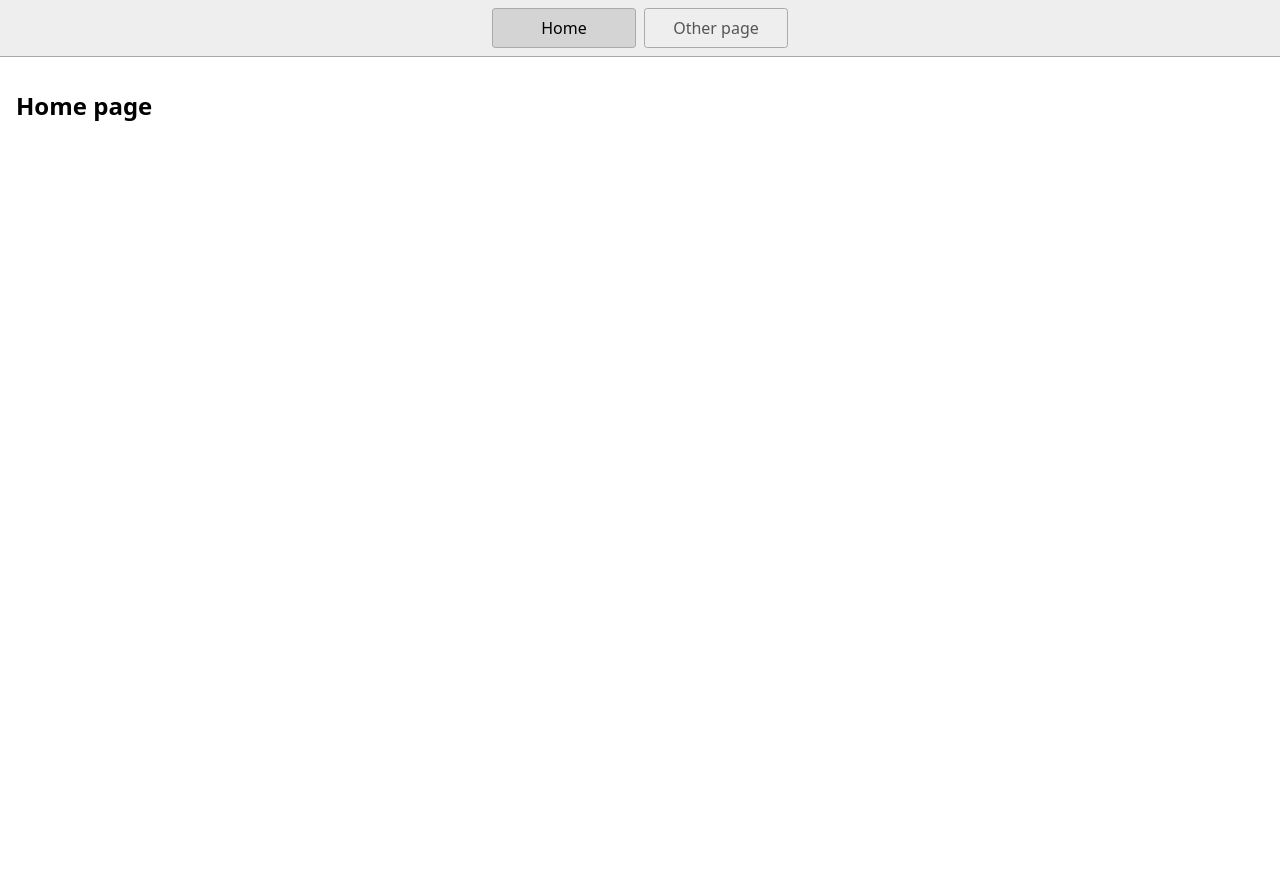
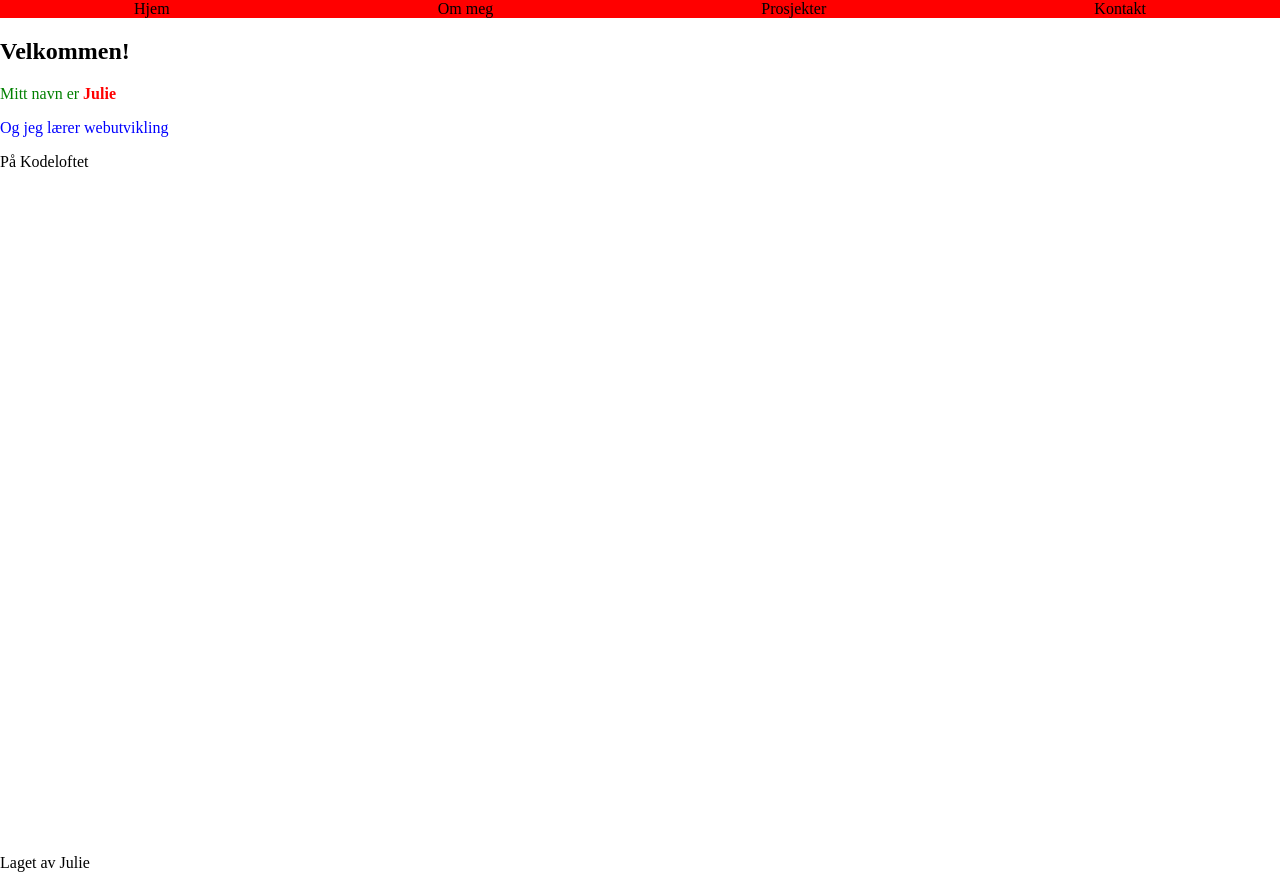
Before and after one commit to JulieKodehode/kodeloftG7_dag3, a website: page index.html in a window 1280 px wide. Shown: the top 882 px of the page. Before the commit the page ends 800 px from the top, so only its background shows below. Drawn offline with Linux system fonts and the light colour scheme.

Commit message:
First commit

```diff
--- a/index.html
+++ b/index.html
@@ -12,12 +12,31 @@
     <script type="module" src="script.js"></script>
   </head>
   <body>
-    <nav>
-      <a href="/" aria-current="page">Home</a>
-      <a href="/page2.html">Other page</a>
-    </nav>
-    <main>
-      <h1>Home page</h1>
+    <header>
+      <nav class="navBar">
+        <ul class="navUl">
+          <li>Hjem</li>
+          <li>Om meg</li>
+          <li>Prosjekter</li>
+          <li>Kontakt</li>
+        </ul>
+      </nav>
+    </header>
+
+    <main class="main">
+      <section>
+        <h1>Velkommen!</h1>
+        <p class="green">Mitt navn er <span class="name">Julie</span></p>
+        <p class="blue">Og jeg lærer webutvikling</p>
+        <p>På Kodeloftet</p>
+      </section>
     </main>
+
+    <footer>
+      <p>Laget av Julie</p>
+      <a href="https://github.com/juliekodehode" target="_blank">
+        <img class="githubIkon" src="github.png" alt="Github icon">
+      </a>
+    </footer>
   </body>
 </html>
--- a/styles.css
+++ b/styles.css
@@ -1,46 +1,45 @@
-* {
-  box-sizing: border-box;
+/* Body */
+body {
+  margin: 0;
 }
 
-body {
-  margin: 0;
-  font-family: system-ui, sans-serif;
-  color: black;
-  background-color: white;
+/* Header*/
+.navBar {
+  background-color: red;
 }
 
-nav {
+.navUl {
   display: flex;
-  flex-wrap: wrap;
+  flex-direction: row;
+  justify-content: space-around;
   align-items: center;
-  justify-content: center;
-  padding: 0.5rem;
-  gap: 0.5rem;
-  border-bottom: solid 1px #aaa;
-  background-color: #eee;
+
+  list-style-type: none;
+  padding-inline-start: 0;
+  margin-top: 0;
 }
 
-nav a {
-  display: inline-block;
-  min-width: 9rem;
-  padding: 0.5rem;
-  border-radius: 0.2rem;
-  border: solid 1px #aaa;
-  text-align: center;
-  text-decoration: none;
-  color: #555;
+/* Main */
+.main {
+  min-height: 100vh;
 }
 
-nav a[aria-current='page'] {
-  color: #000;
-  background-color: #d4d4d4;
+.blue {
+  color: blue
 }
 
-main {
-  padding: 1rem;
+.green {
+  color: green;
 }
 
-h1 {
+.name {
+  color: red;
   font-weight: bold;
-  font-size: 1.5rem;
 }
+
+
+/* Footer */
+.githubIkon {
+  height: 35px;
+  width: 35px;
+}
```
Also changed, not shown: page2.html (deleted, +0 -19 lines), github.png (added), 1 other file.
